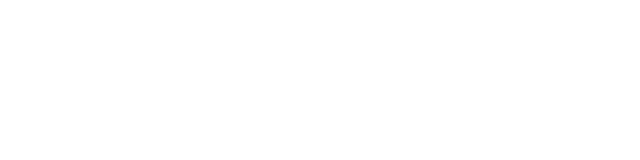
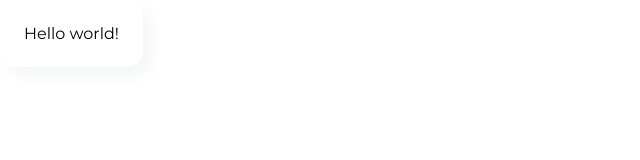
Before and after one commit to bee-well/ui, a React (Create React App) app: page / in a window 1280 px wide. Shown: the top 160 px of the page, without its empty margins (0-640 px from the left). Built offline with nearby package versions, Linux system fonts and the light colour scheme.

Commit message:
created card component and implemented tests

```diff
--- a/src/App.js
+++ b/src/App.js
@@ -1,8 +1,9 @@
-
+import Card from './components/molecules/card'
 
 function App() {
   return (
     <div className="App">
+      <Card>Hello world!</Card>
     </div>
   );
 }
--- /dev/null
+++ b/src/components/molecules/card/card.js
@@ -0,0 +1,11 @@
+import './card.scss'
+
+const Card = ({children, className}) => {
+    return (
+        <div className={["card", className ? className : null].join(" ")}>
+            {children}
+        </div>
+    )
+}
+
+export default Card
--- /dev/null
+++ b/src/components/molecules/card/card.scss
@@ -0,0 +1,9 @@
+@import "../../../sass/colors.scss";
+@import "../../../sass/spaces.scss";
+
+.card {
+    display: inline-block;
+    border-radius: 1.6rem;
+    padding: $space-xx-large;
+    box-shadow: .8rem .8rem 1.6rem rgba($color-dark, .05);
+}
--- /dev/null
+++ b/src/components/molecules/card/index.js
@@ -0,0 +1,2 @@
+import Card from './card'
+export default Card
--- a/src/sass/spaces.scss
+++ b/src/sass/spaces.scss
@@ -1,3 +1,4 @@
+$space-xx-large: 2.4rem;
 $space-x-large: 1.6rem;
 $space-large: 1.2rem;
 $space-medium: .8rem;
```
Also changed, not shown: 1 other file (tests, documents, lock files or other folders).
